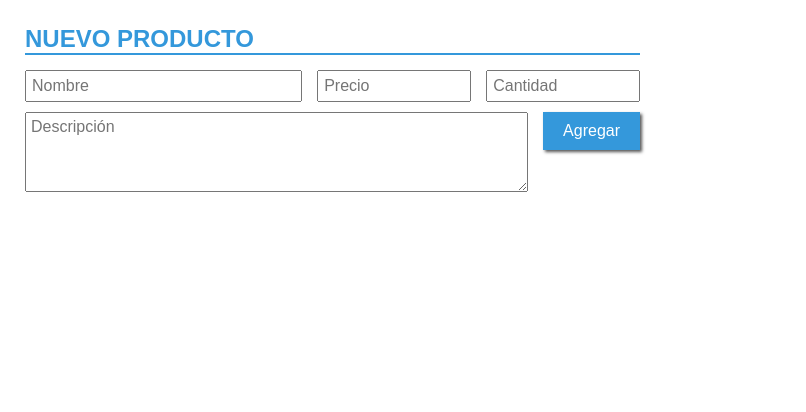
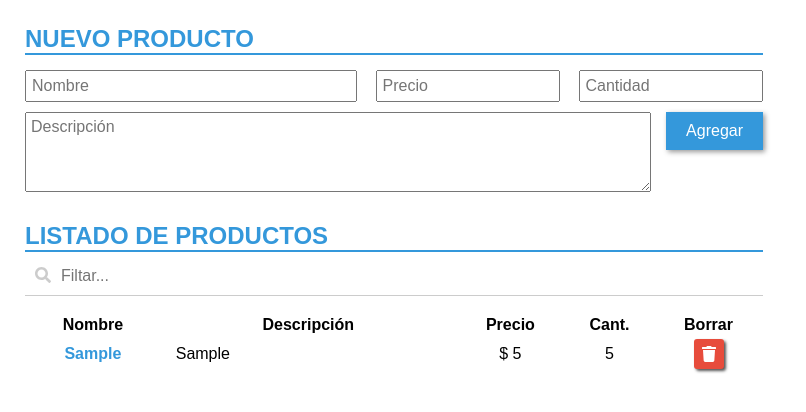
Before and after one commit to Narias1999/bismark-test, a Vue app: page / in a window 1280 px wide. Both pictures are taken after typing "Sample", "5", "5", "Sample" into the empty fields and a click on the button "Agregar". Shown: the top 412 px of the page, without its empty margins (0-806 px from the left). Built offline with nearby package versions, Linux system fonts and the light colour scheme.

Commit message:
table component

```diff
--- a/package.json
+++ b/package.json
@@ -8,6 +8,9 @@
     "lint": "vue-cli-service lint"
   },
   "dependencies": {
+    "@fortawesome/fontawesome-svg-core": "^1.2.8",
+    "@fortawesome/free-solid-svg-icons": "^5.5.0",
+    "@fortawesome/vue-fontawesome": "^0.1.2",
     "vue": "^2.5.17"
   },
   "devDependencies": {
--- a/src/App.vue
+++ b/src/App.vue
@@ -1,16 +1,19 @@
 <template>
   <div id="app" class="app">
     <form-add @add="addElement"/>
+    <bismark-table :products="products" />
   </div>
 </template>
 
 <script>
 import FormAdd from './components/FormAdd.vue'
+import BismarkTable from './components/Table.vue'
 
 export default {
   name: 'app',
   components: {
-    FormAdd
+    FormAdd,
+    BismarkTable
   },
   data () {
     return {
@@ -31,7 +34,6 @@ export default {
     } else {
       this.products = JSON.parse(products)
     }
-    console.log(this.products)
   }
 }
 </script>
@@ -39,6 +41,8 @@ export default {
 <style>
   :root {
     --primary: #3498db;
+    --error: #e74c3c;
+    --error-light: #ec1313;
   }
   * {
     font-family: Arial, Helvetica, sans-serif;
--- a/src/components/FormAdd.vue
+++ b/src/components/FormAdd.vue
@@ -29,6 +29,7 @@
     methods: {
       add () {
         const elementToAdd = {
+          id: (new Date()).getTime(),
           name: this.name,
           price: this.price,
           quantity: this.quantity,
@@ -52,7 +53,7 @@
     width: 100%;
   }
   .container {
-    width: 50%;
+    width: 60%;
   }
   input, textarea {
     padding: 5px;
@@ -84,10 +85,10 @@
     padding: 10px 20px;
     cursor: pointer;
     transition: .4s;
-    box-shadow: 2px 2px 3px #555;
+    box-shadow: 2px 2px 5px #999;
   }
   button:hover {
-    box-shadow: 2px 2px 5px #999;
+    box-shadow: 2px 2px 3px #555;
   }
   @media only screen and (max-width: 900px) {
     .container {
--- a/src/components/Table.vue
+++ b/src/components/Table.vue
@@ -1,11 +1,121 @@
 <template>
-
+  <section>
+    <h2>listado de productos</h2>
+    <div class="input-field">
+      <f-icon icon="search" color="#ccc" />
+      <input type="text" placeholder="Filtar..." v-model="keyword">
+    </div>
+    <table border="0">
+      <thead>
+        <th>Nombre</th>
+        <th>Descripción</th>
+        <th>Precio</th>
+        <th>Cant.</th>
+        <th>Borrar</th>
+      </thead>
+      <tbody>
+        <tr v-for="(element, index) in filteredElements" :key="index">
+          <td class="name">{{element.name}}</td>
+          <td class="description">{{element.description}}</td>
+          <td>$ {{formatCurrency(element.price)}}</td>
+          <td>{{element.quantity}}</td>
+          <td>
+            <a class="button" @click="$emit('deleteProduct', element.id)">
+              <f-icon icon="trash" color="#fff" />
+            </a>
+          </td>
+        </tr>
+      </tbody>
+    </table>
+  </section>
 </template>
 
 <script>
+  import { formatCurrency, filterArray } from './../utils'
 
+  export default {
+    name: 'Table',
+    props:{
+      products: Array
+    },
+    data () {
+      return {
+        keyword: ''
+      }
+    },
+    methods: {
+      formatCurrency
+    },
+    computed: {
+      /**
+       * Computed function wich filter the array of products
+       */
+      filteredElements () {
+        return filterArray(this.products, this.keyword)
+      }
+    }
+  }
 </script>
 
 <style scoped>
-
+  section {
+    padding-top: 20px;
+    width: 60%;
+  }
+  .input-field {
+    border-bottom: 1px solid #ccc;
+    display: flex;
+    padding: 0 0 10px 10px;
+  }
+  .input-field input {
+    border: 0;
+    outline: none;
+    font-size: 16px;
+    margin-left: 10px;
+  }
+  table {
+    width: 100%;
+    border-collapse: collapse;
+    margin-top: 20px;
+  }
+  td {
+    padding: 5px 2px;
+    border: none;
+    text-align: center;
+  }
+  tr:nth-child(even) {
+    background: #eee
+  }
+  tr:nth-child(odd) {
+    background: #FFF
+  }
+  .name {
+    color: var(--primary);
+    font-weight: bold;
+  }
+  .description {
+    text-align: left;
+    width: 40%;
+    padding-left: 15px;
+    overflow:hidden;
+    white-space:nowrap;
+    text-overflow: ellipsis;
+    max-width: 100px;
+  }
+  .button {
+    background: var(--error);
+    width: 30px;
+    height: 30px;
+    align-items: center;
+    justify-content: center;
+    border-radius: 3px;
+    display: flex;
+    margin: 0 auto;
+    cursor: pointer;
+    box-shadow: 2px 2px 3px #555;
+    transition: .3s;
+  }
+  .button:hover {
+    background: var(--error-light)
+  }
 </style>
--- a/src/main.js
+++ b/src/main.js
@@ -1,5 +1,14 @@
 import Vue from 'vue'
 import App from './App.vue'
+import { library } from '@fortawesome/fontawesome-svg-core'
+import { faSearch, faTimes, faTrash } from '@fortawesome/free-solid-svg-icons'
+import { FontAwesomeIcon } from '@fortawesome/vue-fontawesome'
+
+library.add(faSearch)
+library.add(faTimes)
+library.add(faTrash)
+
+Vue.component('f-icon', FontAwesomeIcon)
 
 Vue.config.productionTip = false
 
--- /dev/null
+++ b/src/utils.js
@@ -0,0 +1,30 @@
+/**
+ * Put currency format to a String
+ * @param {String} price
+ */
+const formatCurrency = price => price.replace(/(?<!^)\d{3}/g, match => '.' + match)
+
+/**
+ * Filter an array of objects
+ * @param {Array} arr
+ * @param {String} keyword
+ */
+const filterArray = (arr, keyword) => arr.filter(product => {
+  let match = false
+  keyword = keyword.toLowerCase()
+
+  // validate if at least one key of the object (less the id), match with the keyword
+  for (const key in product) {
+    if (key != 'id') {
+      if (product[key].toLowerCase().search(keyword) !== -1) {
+        match = true
+        break
+      }
+    }
+  }
+  return match
+})
+export {
+  formatCurrency,
+  filterArray
+}
```
Also changed, not shown: src/components/HelloWorld.vue (deleted, +0 -58 lines), 1 other file (tests, documents, lock files or other folders).
